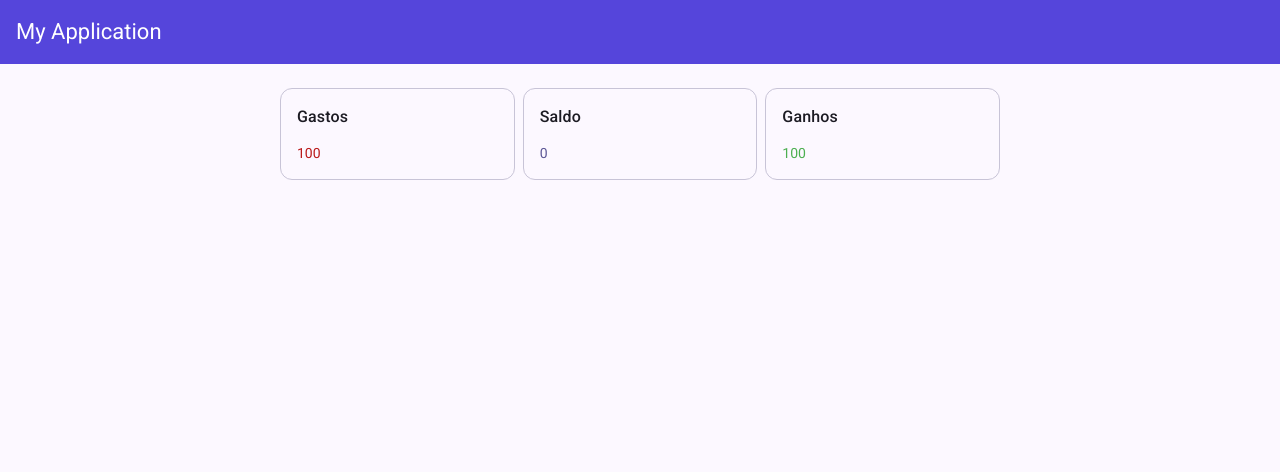
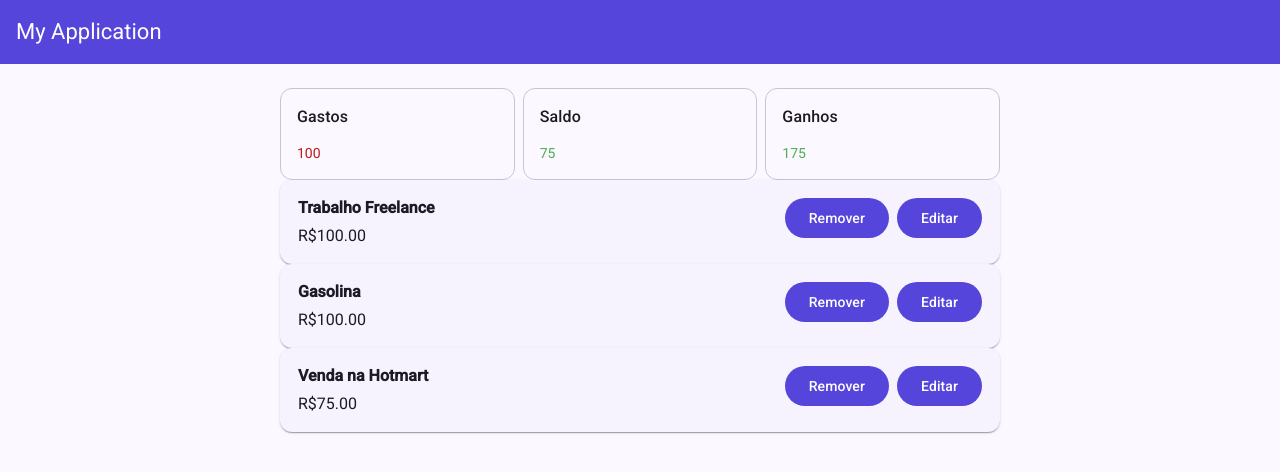
Before and after one commit to eduardobertozi/gerenciador-financeiro, an Angular app: page / in a window 1280 px wide. Shown: the top 472 px of the page. Built offline with nearby package versions, Linux system fonts and the light colour scheme.

Commit message:
feat: adiciona componente TransactionItem e utiliza-o dinamicamente na Home

```diff
--- a/src/app/features/home/components/balance/balance.ts
+++ b/src/app/features/home/components/balance/balance.ts
@@ -1,3 +1,4 @@
+import { Transaction } from '@/app/shared/transaction/interfaces/transaction';
 import { Component, computed, input } from '@angular/core';
 import { BalanceCard } from './components/balance-card/balance-card';
 
@@ -8,8 +9,7 @@ import { BalanceCard } from './components/balance-card/balance-card';
   styleUrl: './balance.scss',
 })
 export class Balance {
-  transactions =
-    input.required<{ value: number; type: 'income' | 'outcome' }[]>();
+  transactions = input.required<Transaction[]>();
 
   totalIncomes = computed(() => {
     return this.transactions()
--- /dev/null
+++ b/src/app/features/home/components/transaction-item/transaction-item.html
@@ -0,0 +1,14 @@
+<mat-card class="card">
+  <div>
+    <div class="card-title">
+      {{ transaction().title }}
+    </div>
+    <div class="card-value">
+      {{ transaction().value | currency: 'BRL' }}
+    </div>
+  </div>
+  <div class="card-actions">
+    <button matButton="filled">Remover</button>
+    <button matButton="filled">Editar</button>
+  </div>
+</mat-card>
--- /dev/null
+++ b/src/app/features/home/components/transaction-item/transaction-item.scss
@@ -0,0 +1,23 @@
+.card {
+  display: flex;
+  flex-direction: row;
+  width: 100%;
+  padding: 18px;
+
+  .card-title {
+    font-size: 16px;
+    font-weight: bold;
+  }
+
+  .card-value {
+    font-size: 16px;
+    margin-top: 8px;
+  }
+
+  .card-actions {
+    flex: 1;
+    display: flex;
+    justify-content: flex-end;
+    gap: 8px;
+  }
+}
--- /dev/null
+++ b/src/app/features/home/components/transaction-item/transaction-item.ts
@@ -0,0 +1,15 @@
+import { Transaction } from '@/app/shared/transaction/interfaces/transaction';
+import { CurrencyPipe } from '@angular/common';
+import { Component, input } from '@angular/core';
+import { MatButtonModule } from '@angular/material/button';
+import { MatCardModule } from '@angular/material/card';
+
+@Component({
+  selector: 'app-transaction-item',
+  imports: [MatCardModule, MatButtonModule, CurrencyPipe],
+  templateUrl: './transaction-item.html',
+  styleUrl: './transaction-item.scss',
+})
+export class TransactionItem {
+  transaction = input.required<Transaction>();
+}
--- a/src/app/features/home/home.html
+++ b/src/app/features/home/home.html
@@ -1 +1,5 @@
 <app-balance [transactions]="transactions()"></app-balance>
+
+@for (transaction of transactions(); track transaction) {
+  <app-transaction-item [transaction]="transaction"></app-transaction-item>
+}
--- a/src/app/features/home/home.ts
+++ b/src/app/features/home/home.ts
@@ -1,15 +1,19 @@
+import { TransactionType } from '@/app/shared/transaction/enums/transaction-type';
+import { Transaction } from '@/app/shared/transaction/interfaces/transaction';
 import { Component, signal } from '@angular/core';
 import { Balance } from './components/balance/balance';
+import { TransactionItem } from './components/transaction-item/transaction-item';
 
 @Component({
   selector: 'app-home',
-  imports: [Balance],
+  imports: [Balance, TransactionItem],
   templateUrl: './home.html',
   styleUrl: './home.scss',
 })
 export class Home {
-  transactions = signal<{ value: number; type: 'income' | 'outcome' }[]>([
-    { value: 100, type: 'income' },
-    { value: 100, type: 'outcome' },
+  transactions = signal<Transaction[]>([
+    { title: 'Trabalho Freelance', value: 100, type: TransactionType.INCOME },
+    { title: 'Gasolina', value: 100, type: TransactionType.OUTCOME },
+    { title: 'Venda na Hotmart', value: 75, type: TransactionType.INCOME },
   ]);
 }
--- /dev/null
+++ b/src/app/shared/transaction/enums/transaction-type.ts
@@ -0,0 +1,4 @@
+export enum TransactionType {
+  INCOME = 'income',
+  OUTCOME = 'outcome',
+}
--- /dev/null
+++ b/src/app/shared/transaction/interfaces/transaction.ts
@@ -0,0 +1,7 @@
+import { TransactionType } from '../enums/transaction-type';
+
+export interface Transaction {
+  title: string;
+  value: number;
+  type: TransactionType;
+}
--- a/tsconfig.json
+++ b/tsconfig.json
@@ -13,7 +13,11 @@
     "experimentalDecorators": true,
     "importHelpers": true,
     "target": "ES2022",
-    "module": "preserve"
+    "module": "preserve",
+    "baseUrl": ".",
+    "paths": {
+      "@/*": ["src/*"]
+    }
   },
   "angularCompilerOptions": {
     "enableI18nLegacyMessageIdFormat": false,
```
